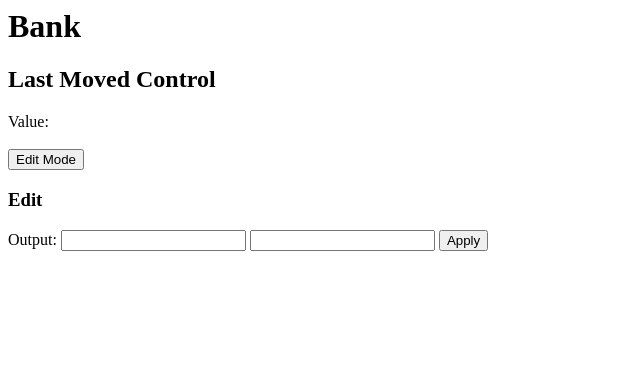
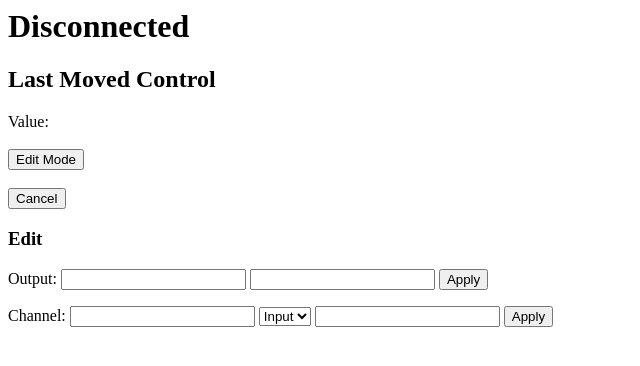
Before and after one commit to aDifferentJT/midi2osc2, a plain HTML site: page web/index.html in a window 1280 px wide. Both pictures are taken after a click on the button "Edit Mode". Shown: the whole page, without its empty margins (0-640 px from the left). Drawn offline with Linux system fonts and the light colour scheme.

Commit message:
added channel setting code

```diff
--- /dev/null
+++ b/web/app.css
@@ -0,0 +1,6 @@
+.hidden{
+  visibility: hidden;
+}
+
+.show{
+}
--- a/web/app.js
+++ b/web/app.js
@@ -1,11 +1,15 @@
-const socket = new WebSocket('ws://192.168.1.122:8080');
+const socket = new WebSocket('ws://169.254.7.139:8080');
 
 socket.addEventListener('message', function (event) {
   msg_rx(event.data);
 });
 
 socket.onclose = function(event) {
-  console.log("WebSocket is closed now.");
+  update_status("Disconnected");
+};
+
+socket.onopen = function(event) {
+  update_status("Connected");
 };
 
 function msg_rx(message){
@@ -14,7 +18,7 @@ function msg_rx(message){
   if(parts[0]=="moved"){
     update_control(parts);
   }else if(parts[0] == "bank"){
-    bank_update(parts);
+    update_status("Bank "+parts[1]);
   }
 }
 
@@ -23,24 +27,25 @@ var lastmoved ="";
 function update_control(parts){
   var label = document.getElementById("movedcontrol");
   var value = document.getElementById("movedcontrolvalue");
+  var cgd =  document.getElementById("movedcontrolchdevice");
   var cg =  document.getElementById("movedcontrolchannel");
   var ag =  document.getElementById("movedcontrolaction");
   var device = document.getElementById("movedcontroldevice");
   var output = document.getElementById("movedcontroloutput");
   label.innerHTML = parts[1];
   value.innerHTML = parts[2];
+  device.innerHTML = parts[3];
   output.innerHTML = parts[4];
-  device.innerHTML = parts[3];
   //cg.innerHTML = parts[3];
   //ag.innerHTML = parts[4];
 
   lastmoved = parts[1];
 }
 
-function bank_update(parts){
-  var bankLabel =  document.getElementById("bank");
+function update_status(status){
+  var statusLabel = document.getElementById("status");
 
-  bankLabel.innerHTML = parts[1];
+  statusLabel.innerHTML = status;
 }
 
 var edit_control_name = "";
@@ -51,12 +56,44 @@ function edit_mode(){
   var edit_output = document.getElementById("edit-output");
 
   document.getElementById("edit-output").value = document.getElementById("movedcontroloutput").innerHTML;
-   document.getElementById("edit-device").value = document.getElementById("movedcontroldevice").innerHTML;
+  document.getElementById("edit-device").value = document.getElementById("movedcontroldevice").innerHTML;
+  document.getElementById("edit-ch-device").value = document.getElementById("movedcontrolchdevice").innerHTML;
   document.getElementById("editcontrol").innerHTML = edit_control_name;
+
+  document.getElementById("editbox").className = "show";
+}
+
+function cancel_edit_mode(){
+  document.getElementById("editbox").className = "hidden";
 }
 
 function set_control_output(){
   var device = document.getElementById("edit-device");
   var output = document.getElementById("edit-output");
   socket.send("setControl:"+edit_control_name+":"+device.value+":"+output.value);
+
+  if(edit_control_name == lastmoved){
+    document.getElementById("movedcontroldevice").innerHTML = device.value;
+    document.getElementById("movedcontroloutput").innerHTML = output.value;
+  }
+
+  cancel_edit_mode();
 }
+
+function channel_selection_changed(){
+  var sel = document.getElementById("edit-ch-sel").value;
+
+  if(sel=="input"){
+    document.getElementById("edit-ch-opt").className = "show";
+  }else{
+    document.getElementById("edit-ch-opt").className = "hidden";
+  }
+}
+
+function set_channel(){
+  var device = document.getElementById("edit-ch-device");
+  var sel = document.getElementById("edit-ch-sel");
+  var opt = document.getElementById("edit-ch-opt");
+
+  socket.send("setChannel:"+edit_control_name+":"+device.value+":"+sel.value+":"+opt.value);
+}
--- a/web/index.html
+++ b/web/index.html
@@ -1,20 +1,31 @@
 <html>
 <head>
+  <title>midi2osc</title>
+  <link rel="stylesheet" href="app.css"></link>
 </head>
 <body>
-  <h1>Bank <span id="bank"></span></h1>
+  <h1><span id="status">Disconnected</span></h1>
   <h2>Last Moved Control</h2>
-  <span id="movedcontrol"></span> Value: <span id="movedcontrolvalue"></span> <span id="movedcontrolaction"></span> <span id="movedcontrolchannel"></span> <span id="movedcontroldevice"></span> <span id="movedcontroloutput"></span>
+  <span id="movedcontrol"></span> Value: <span id="movedcontrolvalue"></span> <span id="movedcontrolaction"></span> <span id="movedcontroloutput"></span>
+  <span id="movedcontrolchdevice"></span> <span id="movedcontrolchannel"></span> <span id="movedcontroldevice"></span>
   <br /><br />
-  <button onclick="edit_mode()">Edit Mode</button>
-  <h3>Edit <span id="editcontrol"></span></h3>
-  Output: <input id="edit-device"></input> <input id="edit-output"></input> <button onclick="set_control_output()">Apply</button>
-
+  <button onclick="edit_mode()">Edit Mode</button><br /><br />
+  <div id="editbox" class="hidden">
+    <button onclick="cancel_edit_mode()">Cancel</button><br />
+    <h3>Edit <span id="editcontrol"></span></h3>
+    <form action="#" onsubmit="set_control_output()">
+      Output: <input id="edit-device"></input> <input id="edit-output"></input> <button type="submit">Apply</button>
+    </form>
+    <form action="#" onsubmit="set_channel()">
+      Channel: <input id="edit-ch-device"></input>
+      <select onchange="channel_selection_changed()" id="edit-ch-sel">
+        <option value="input">Input</option>
+        <option value="aux">Aux</option>
+        <option value="lr">LR</option>
+      </select> <input id="edit-ch-opt" class="show"></input>
+      <button type="submit">Apply</button>
+    </form>
+  </div>
   <script src="app.js"></script>
-  <script>
-    //msg_rx("control=test=1=F0");
-    //msg_rx("control=test2=output1=F1");
-    //msg_rx("control=test=2");
-  </script>
 </body>
 </html>
```
